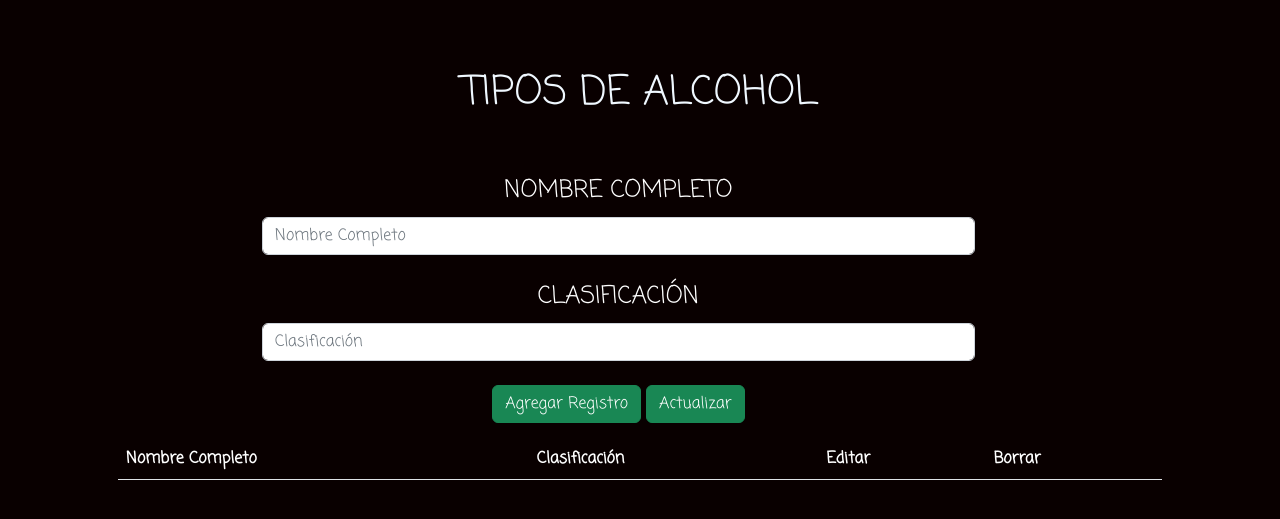
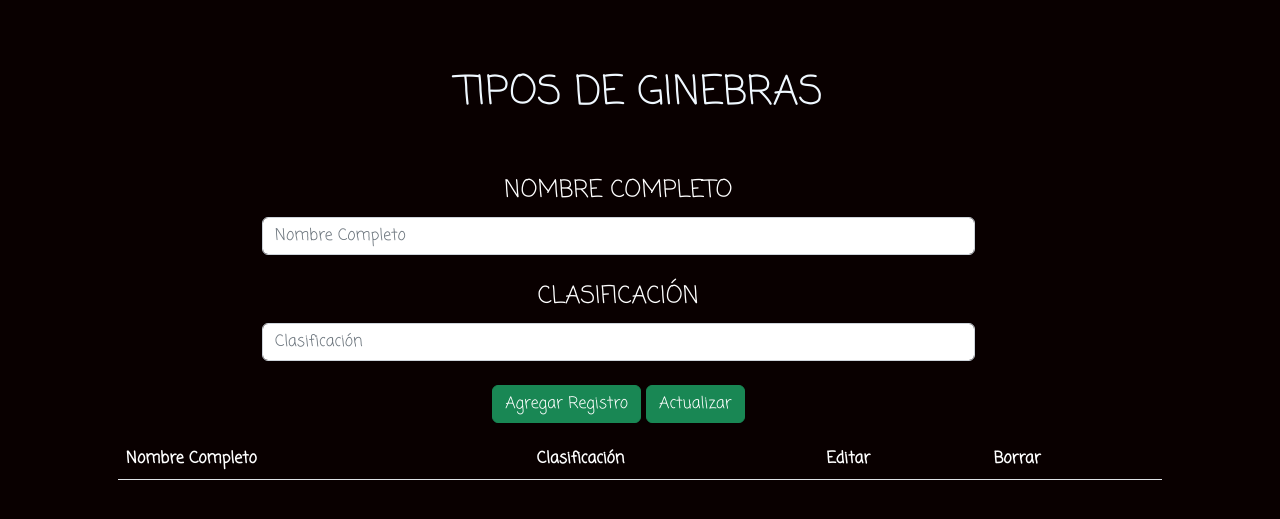
Before and after one commit to JluisSalinas/CRUD, a plain HTML site: page index.html in a window 1280 px wide. Shown: the part 69-588 px from the top of the page. Drawn offline with nearby package versions, Linux system fonts and the light colour scheme.

```diff
--- a/index.html
+++ b/index.html
@@ -45,7 +45,7 @@
 
 
 
-    <h1> TIPOS DE ALCOHOL</h1>
+    <h1> TIPOS DE GINEBRAS</h1>
     <br>
     <br>
     <div class="container mb-4 text-center">
```
